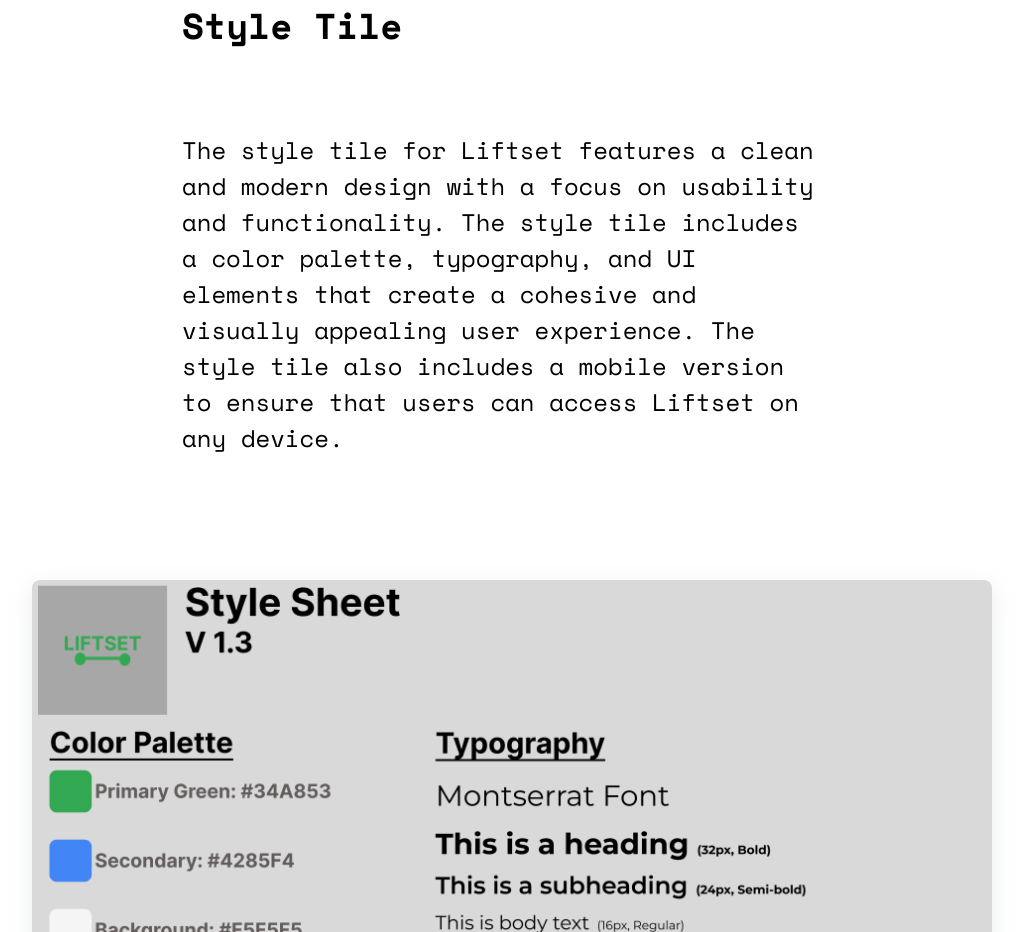
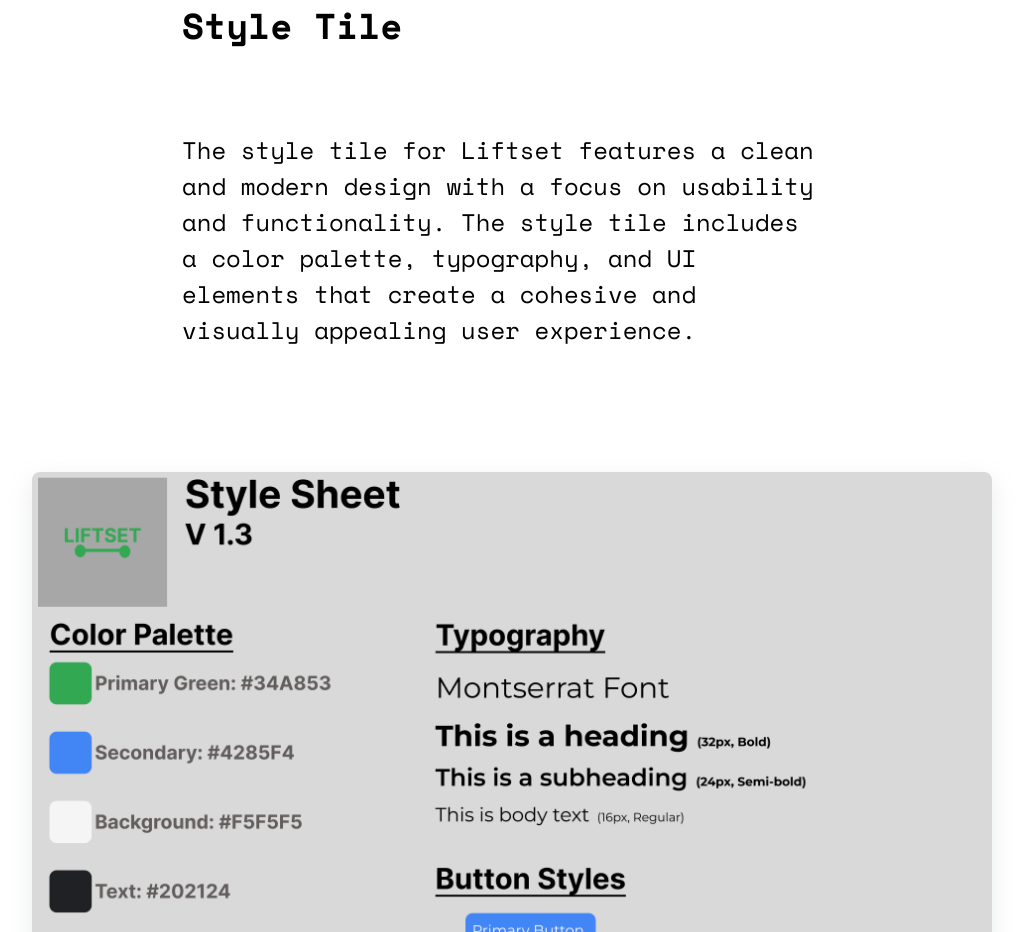
Before and after one commit to isxel/isael-ramirez-portfolio, a React (Vite) app: page /Liftset in a window 1280 px wide. Shown: the part 4080-5012 px from the top of the page, without its empty margins (138-1161 px from the left). Built offline with nearby package versions, Linux system fonts and the light colour scheme.

Commit message:
typo fix

```diff
--- a/src/pages/Liftset.jsx
+++ b/src/pages/Liftset.jsx
@@ -107,8 +107,7 @@
         The style tile for Liftset features a clean and modern design with a
         focus on usability and functionality. The style tile includes a color
         palette, typography, and UI elements that create a cohesive and visually
-        appealing user experience. The style tile also includes a mobile version
-        to ensure that users can access Liftset on any device.
+        appealing user experience.
       </p>
       <div className="photography-site-images">
         <img src={LiftsetStiletile} alt="styletile" className="website-image" />
```
